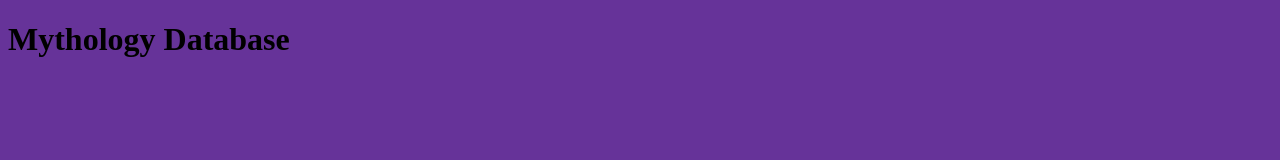
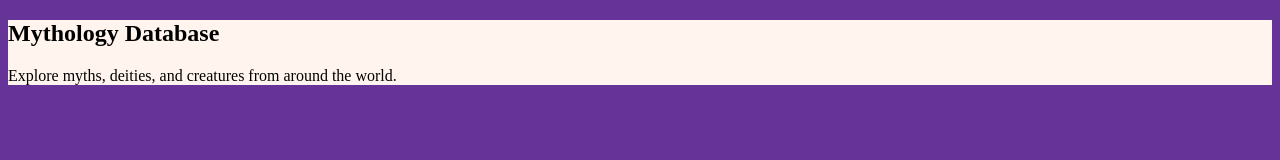
Before and after one commit to BatetDev/project-myth, a website built with webpack: page src/template.html in a window 1280 px wide. Built offline with nearby package versions, Linux system fonts and the light colour scheme.

Commit message:
Add basic content to hero.js and style updates
- Added initial content to hero.js.
- Set basic background color in main.css.
- Imported hero.js into index.js for integration.

```diff
--- a/src/js/index.js
+++ b/src/js/index.js
@@ -2,3 +2,7 @@ import "../styles/main.css";
 
 import { greet } from './modules/utils.js';
 console.log(greet("Myth Project!"));
+
+import { renderHero } from "./modules/hero.js";
+
+document.body.prepend(renderHero());
--- a/src/js/modules/hero.js
+++ b/src/js/modules/hero.js
@@ -0,0 +1,11 @@
+export function renderHero() {
+  const hero = document.createElement('section');
+  hero.classList.add('hero');
+
+  hero.innerHTML = `
+    <h1>Mythology Database</h1>
+    <p>Explore myths, deities, and creatures from around the world.</p>
+  `;
+
+  return hero;
+}
--- a/src/styles/main.css
+++ b/src/styles/main.css
@@ -1,3 +1,7 @@
 body {
   background-color: rebeccapurple;
 }
+
+.hero {
+  background-color: seashell;
+}
--- a/src/template.html
+++ b/src/template.html
@@ -6,7 +6,5 @@
     <link rel="icon" href="./assets/favicon.ico" />
     <title>Mythology Database</title>
   </head>
-  <body>
-    <h1>Mythology Database</h1>
-  </body>
+  <body></body>
 </html>
```
